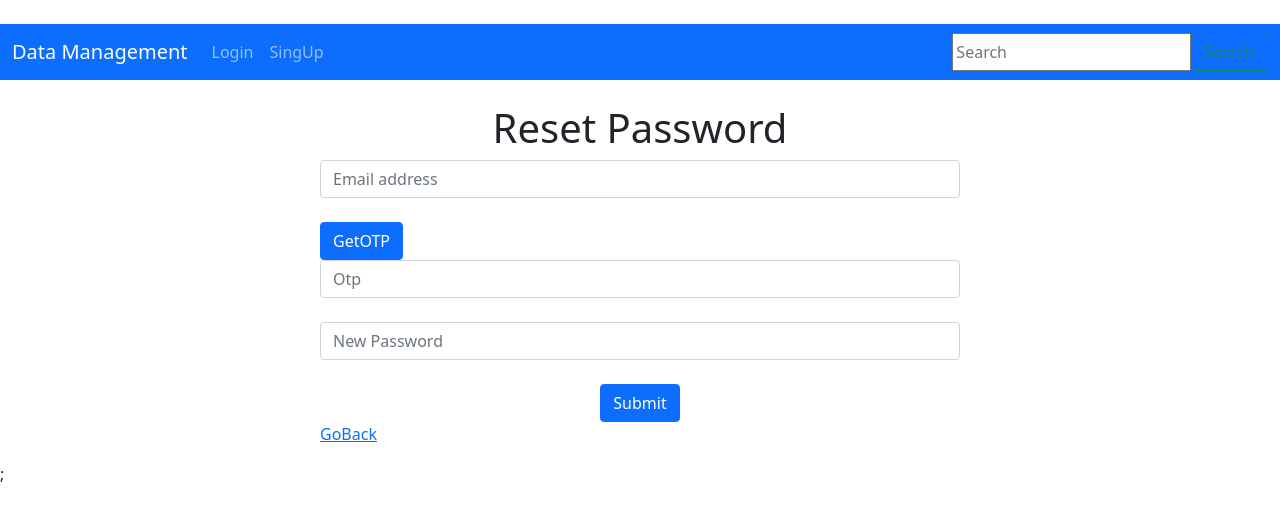
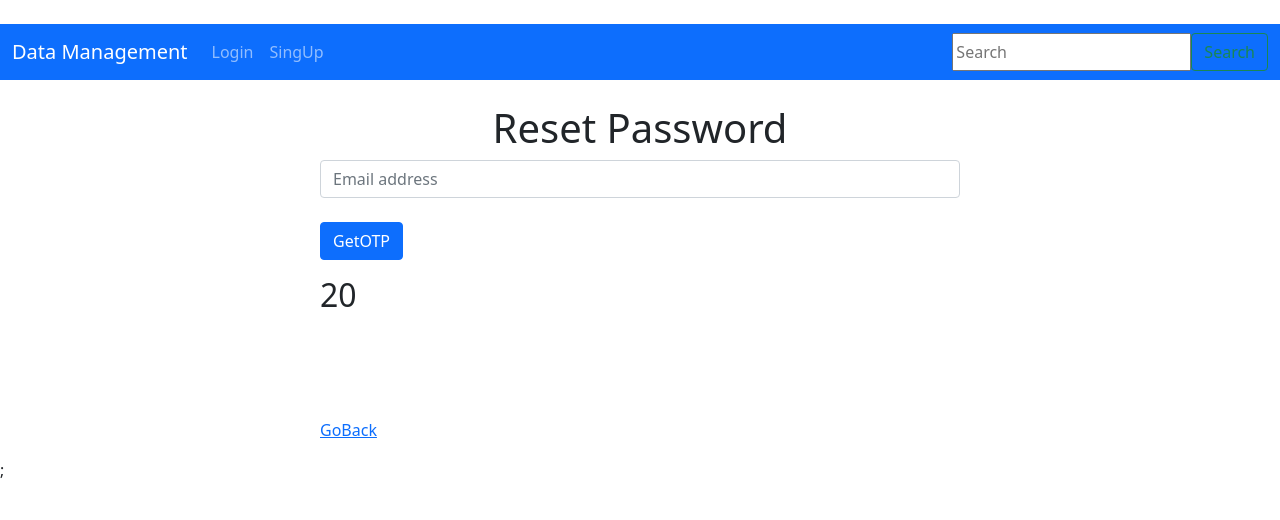
Before and after one commit to Niranjay/MernStack, a React (Create React App) app: page /forgot in a window 1280 px wide. Shown: the top 520 px of the page. Built offline with nearby package versions, Linux system fonts and the light colour scheme.

Commit message:
Resend Function

```diff
--- a/src/components/pages/ResetPass.js
+++ b/src/components/pages/ResetPass.js
@@ -1,43 +1,69 @@
 // import { React, useEffect, createContext, useContext, useState } from 'react'
-import { useState } from 'react';
+import { useState, useEffect } from 'react';
+
 import { useNavigate } from 'react-router-dom'
 import { ToastContainer, toast } from 'react-toastify';
 import 'react-toastify/dist/ReactToastify.css';
 import MyNavbar from '../layout/MyNavbar';
 import { NavLink } from 'react-router-dom';
 
+
 function ResetPass(){
     const [email, setEmail] = useState("");
     const [password, setPass] = useState("");
     const [otp, setOtp] = useState("");
+    const [disbl, setdisbl] = useState("disable")
+    const [hid , setHid] =useState("hidden")
+    const [showpass, setShowpass]= useState("hidden")
+    const [emailHide, setEmailHide] = useState("")
+    const [otpHide, setOtpHide] = useState("hedden")
 
-    // function call on GetOTP button
-    const getOTP = async (e)=> {
-        e.preventDefault();
-        let data={email}
+    const [tCont, setTcont] = useState(20);
 
-        fetch("http://localhost:5000/sendotp",{ method :'POST', headers:{'Accept':'application/json', 'Content-Type':'application/json'},
-                    body:JSON.stringify(data)}
-                    ).then((result)=>{
-        // navigate('/users/show')          //use for redirect to CrudApi page
-        console.log(getOTP)
-        if(getOTP){
-            toast.success("OTP Send sucessfully...",
-            {
-                position:"top-center"
-            });
+    useEffect(()=>{
+        if(tCont>0 ){
+            const timer = tCont > 0 && setInterval(()=> setTcont(tCont-1), 1000);
+            clearInterval(timer);
         }
-        else{
-            toast.error("User Not Found",
-            {
-                position:"top-center"
-            });
-        }
-
 
     })
 
-}
+
+
+    // function call on GetOTP button
+    const getOTP = async (e) => {
+        e.preventDefault();
+        let data = {email}
+
+        if (email) {
+                    fetch("http://localhost:5000/sendotp", {
+                    method: 'POST', headers: { 'Accept': 'application/json', 'Content-Type': 'application/json' },
+                    body: JSON.stringify(data)})
+                    .then((result) => {
+                                        console.log(result.otp)
+                                        if (getOTP) {
+                                        toast.success("OTP Send sucessfully...",
+                                        {
+                                        position: "top-center"
+                                        });
+                                    setdisbl("")
+                                    setHid("")
+                                    setEmailHide("hidden")
+                                    setOtpHide("")
+                               }
+                                else {
+                                    toast.error("User Not Found",
+                                    {
+                                     position: "top-center"
+                                    });}}
+                    )}
+                    else{
+                        toast.error("kindly enter email Id...",
+                                        {
+                                        position: "top-center"
+                                        });
+                    }
+        }
 
 
 // Fuction on Submit
@@ -75,6 +101,20 @@ function ResetPass(){
 }
 
 
+
+function showfull(e){
+    e.preventDefault();
+ setHid("hidden")
+ setShowpass("")
+ setdisbl("disable")
+
+}
+function timer(){
+    const times = new Date().getTime() + 300*10000
+}
+
+
+
     return (
         <>
         <MyNavbar />
@@ -85,15 +125,20 @@ function ResetPass(){
             <form>
                 <div className="form-group">
 
-                    <input type="text" className='form-control' placeholder="Email address" name="email" value={email} onChange={(e) => { setEmail(e.target.value) }} />
+                    <input type="text" className='form-control' hidden={emailHide} placeholder="Email address" name="email" value={email} onChange={(e) => { setEmail(e.target.value) }} />
 
-                    <br/><button className="btn btn-primary btn-block" onClick={getOTP} >GetOTP</button>
-                    <input type="text" className='form-control' placeholder="Otp" name="OTP"  onChange={(e) => { setOtp(e.target.value) }} />
-                    <br/><input type="password" className='form-control' placeholder="New Password" name="newPassword"  onChange={(e) => { setPass(e.target.value) }} />
+                    <br/><button className="btn btn-primary btn-block" hidden={emailHide} onClick={getOTP} >GetOTP</button>
+
+                    <input type="text" className='form-control' placeholder="Otp" hidden={otpHide} disabled={disbl} name="OTP"  onChange={(e) => { setOtp(e.target.value) }} />
+                    <p ></p>
+                    < h2 style={{textAlign: 'left'}}>{tCont}</h2><br/>
+                    <br/><button onClick={getOTP} hidden={otpHide}>Resend Otp</button>
+                    <br/><input type="password" className='form-control'hidden={showpass} placeholder="New Password" name="newPassword"  onChange={(e) => { setPass(e.target.value) }} />
                     <br/>
                 </div>
 
-               <center> <button className="btn btn-primary btn-block" onClick={resetPass} >Submit</button></center>
+               <center> <button className="btn btn-primary btn-block" hidden={hid} onClick={showfull} >Next</button></center>
+               <center> <button className="btn btn-primary btn-block" hidden={showpass} onClick={resetPass} >Submit</button></center>
                 <p ><NavLink to="/">GoBack</NavLink></p>
             </form>
 
```
